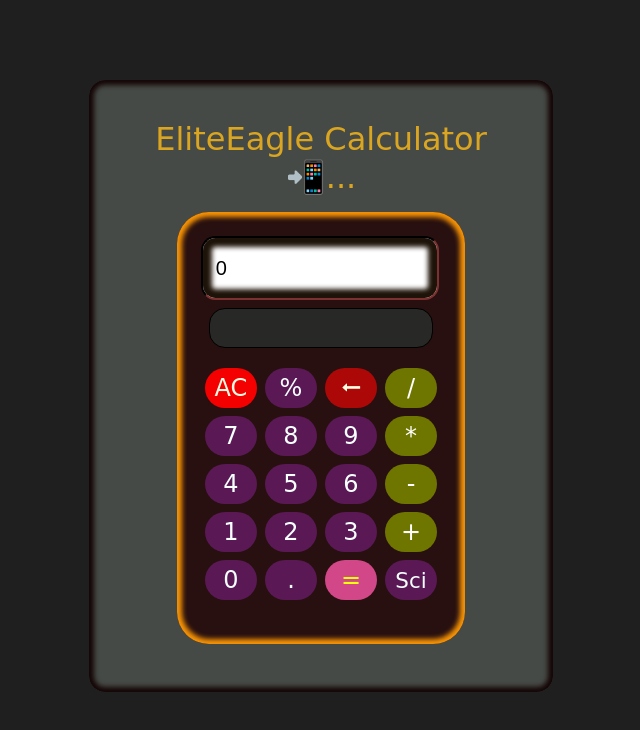
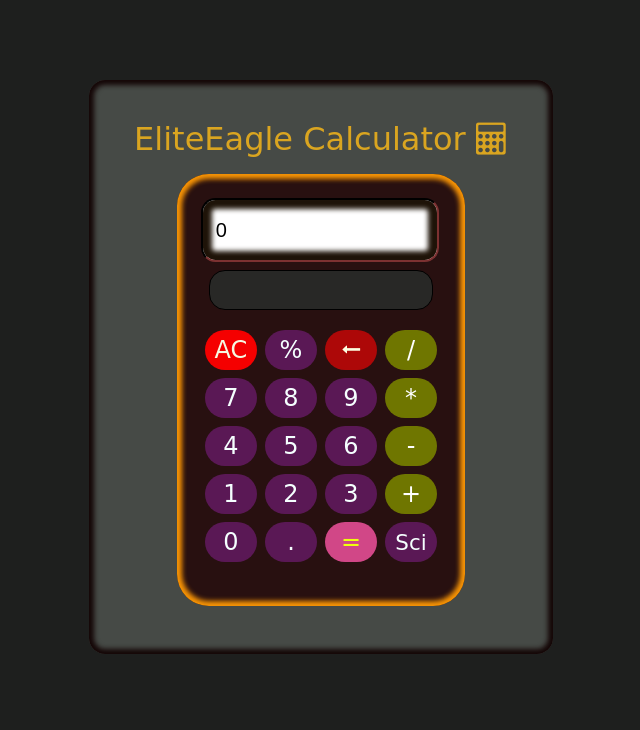
Before and after one commit to Lakeshj/Sci-Calculator-JS.io, a plain HTML site: page index.html in a window 1280 px wide. Shown: the whole page, without its empty margins (319-959 px from the left). Drawn offline with Linux system fonts and the light colour scheme.

Commit message:
minor Update

```diff
--- a/index.html
+++ b/index.html
@@ -11,7 +11,7 @@
 <body>
     <main>
         <div class="container">
-            <h1>EliteEagle Calculator 📲...</h1>
+            <h1>EliteEagle Calculator <i class="fa fa-calculator headicon"></i> </h1>
             <div class="calculator">
                 <input type="text" class="result" id="result" value="0" maxlength="16">
                 <div class="resscreen" id="resscreen"></div>
```
